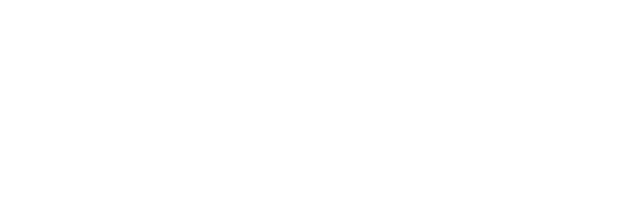
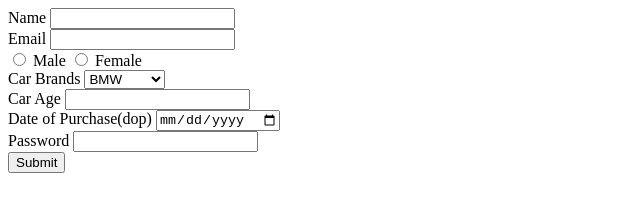
Before and after one commit to acciojob/car-insurance-form-Nita-Jambucha51, a website: page main.html in a window 1280 px wide. Shown: the whole page, without its empty margins (0-640 px from the left). Drawn offline with Linux system fonts and the light colour scheme.

Commit message:
created a submission

```diff
--- a/main.html
+++ b/main.html
@@ -10,6 +10,40 @@
 	<!-- the entire body must be written by student -->
     <script type="text/javascript" src="./script.js">
 </script>
+	<form>
+		<label for="name">Name</label>
+		<input type="text" id="name" required>
+		<br>
+		<label for="email">Email</label>
+		<input type="email" id="email" required>
+		<br>
+		<input type="radio" name="gender" value="male" required> Male
+		<input type="radio" name="gender" value="female" required> Female
+		<br>
+
+		<label for="cars">Car Brands</label>
+		<select name="cars" id="cars" required>
+		  <option value="BMW">BMW</option>
+		  <option value="Audi">Audi</option>
+		  <option value="mercedes">Mercedes</option>
+		</select>
+		<br>
+
+		<label for="carage">Car Age</label>
+		<input type="number" id="carage" required>
+		<br>
+
+		<label for="dop">Date of Purchase(dop)</label>
+		<input type="date" id="dop" required>
+		<br>
+
+		<label for="password">Password</label>
+		<input type="password" id="password" required>
+		<br>
+
+
+		<button type="submit">Submit</button>
+	</form>
 
 </body>
 
```
